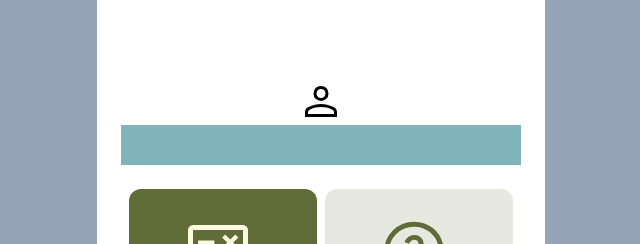
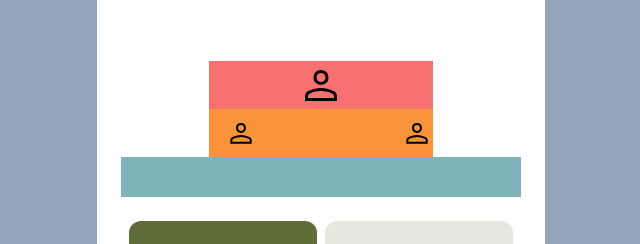
Before and after one commit to divya-i47/learn, a website: page tw/psc/page4.html in a window 1280 px wide. Shown: the part 203-447 px from the top of the page, without its empty margins (319-959 px from the left). Drawn offline with Linux system fonts and the light colour scheme.

Commit message:
commit-page4

```diff
--- a/tw/psc/page4.html
+++ b/tw/psc/page4.html
@@ -62,10 +62,24 @@
 
         </div>
       </div>
-      <div class="h-20"></div>
-      <div>
+      <div class="h-16"></div>
+      <div class="flex bg-red-400 w-56 mx-auto">
       <svg xmlns="http://www.w3.org/2000/svg"  viewBox="0 -960 960 960" class="w-12 h-12 mx-auto "><path d="M480-481q-66 0-108-42t-42-108q0-66 42-108t108-42q66 0 108 42t42 108q0 66-42 108t-108 42ZM160-160v-94q0-38 19-65t49-41q67-30 128.5-45T480-420q62 0 123 15.5t127.921 44.694q31.301 14.126 50.19 40.966Q800-292 800-254v94H160Zm60-60h520v-34q0-16-9.5-30.5T707-306q-64-31-117-42.5T480-360q-57 0-111 11.5T252-306q-14 7-23 21.5t-9 30.5v34Zm260-321q39 0 64.5-25.5T570-631q0-39-25.5-64.5T480-721q-39 0-64.5 25.5T390-631q0 39 25.5 64.5T480-541Zm0-90Zm0 411Z"/></svg>
       </div>
+      <div class="flex w-56 mx-auto bg-orange-400">
+        <svg xmlns="http://www.w3.org/2000/svg"  viewBox="0 -960 960 960" class="w-12 h-12 ml-4"><path d="M480-481q-66 0-108-42t-42-108q0-66 42-108t108-42q66 0 108 42t42 108q0 66-42 108t-108 42ZM160-160v-94q0-38 19-65t49-41q67-30 128.5-45T480-420q62 0 123 15.5t127.921 44.694q31.301 14.126 50.19 40.966Q800-292 800-254v94H160Zm60-60h520v-34q0-16-9.5-30.5T707-306q-64-31-117-42.5T480-360q-57 0-111 11.5T252-306q-14 7-23 21.5t-9 30.5v34Zm260-321q39 0 64.5-25.5T570-631q0-39-25.5-64.5T480-721q-39 0-64.5 25.5T390-631q0 39 25.5 64.5T480-541Zm0-90Zm0 411Z"/></svg>
+        <svg xmlns="http://www.w3.org/2000/svg"  viewBox="0 -960 960 960" class="w-12 h-12 ml-36"><path d="M480-481q-66 0-108-42t-42-108q0-66 42-108t108-42q66 0 108 42t42 108q0 66-42 108t-108 42ZM160-160v-94q0-38 19-65t49-41q67-30 128.5-45T480-420q62 0 123 15.5t127.921 44.694q31.301 14.126 50.19 40.966Q800-292 800-254v94H160Zm60-60h520v-34q0-16-9.5-30.5T707-306q-64-31-117-42.5T480-360q-57 0-111 11.5T252-306q-14 7-23 21.5t-9 30.5v34Zm260-321q39 0 64.5-25.5T570-631q0-39-25.5-64.5T480-721q-39 0-64.5 25.5T390-631q0 39 25.5 64.5T480-541Zm0-90Zm0 411Z"/></svg>
+          </div>
+
+
+
+
+
+
+
+
+
+
 <div class="flex items-end justify-center w-full h-10 col-span-3 bg-custom6">
 
 </div>
```
Also changed, not shown: tw/psc/style.min.css.
